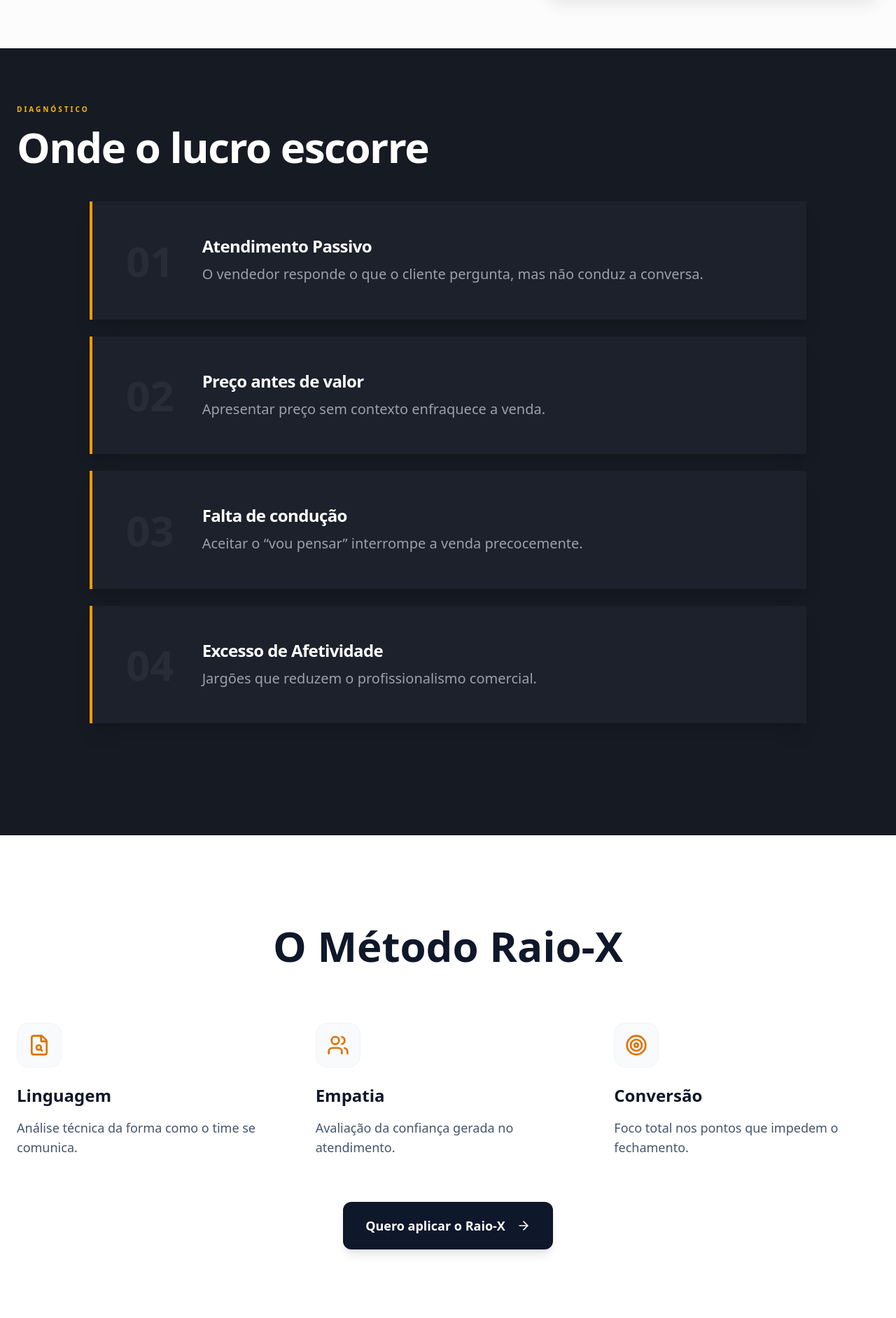
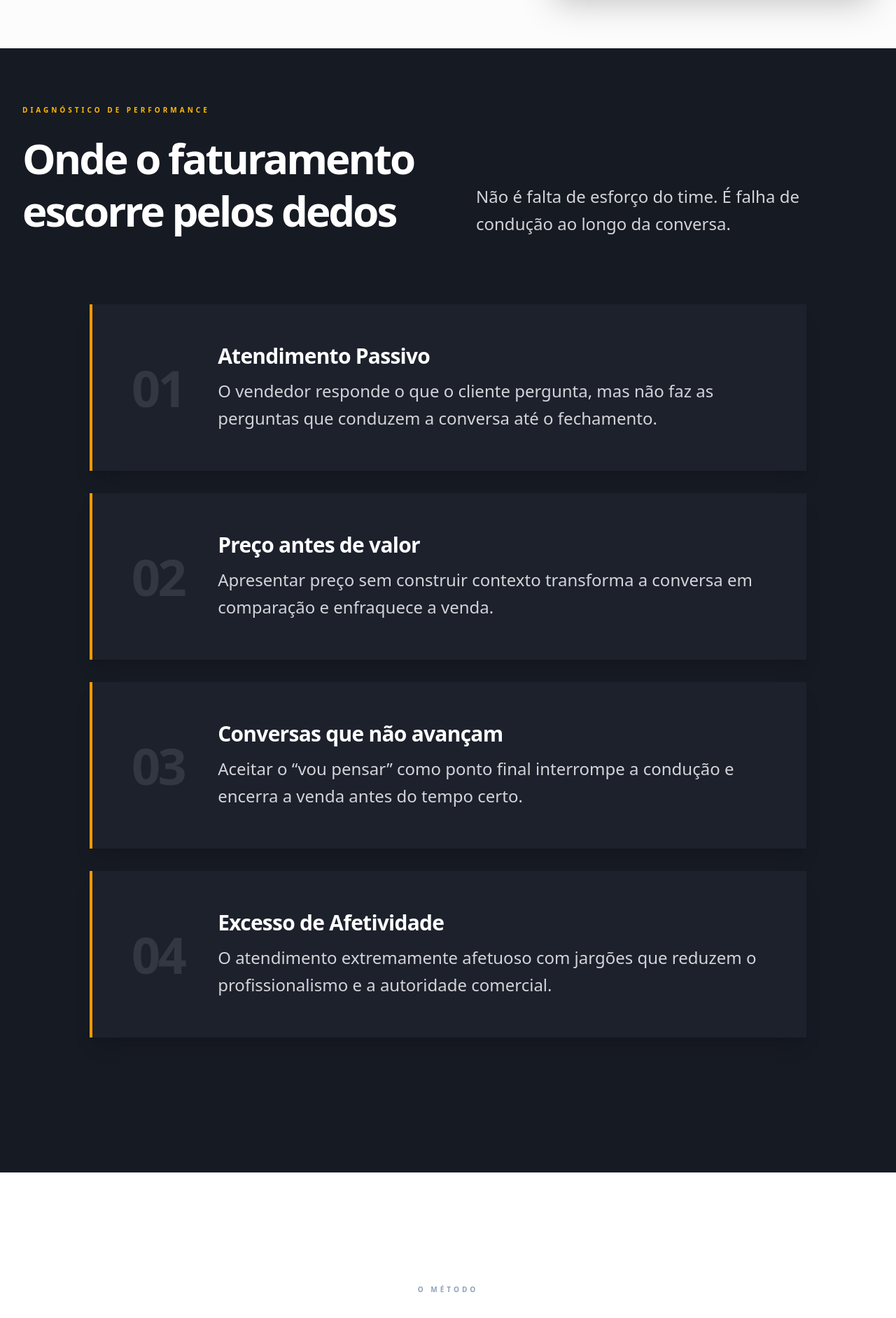
Before and after one commit to valuciafurtadoconsultoria-code/valucia-landing-page, a React (Vite) app: page / in a window 1280 px wide. Shown: the part 880-2764 px from the top of the page at 70% size. Built offline with nearby package versions, Linux system fonts and the light colour scheme.

Commit message:
Correção final de performance e restauro de conteúdo

```diff
--- a/src/App.jsx
+++ b/src/App.jsx
@@ -16,7 +16,7 @@ import {
   FileSearch
 } from "lucide-react";
 
-// CONFIGURAÇÃO GLOBAL - Nomes exatos conforme as suas fotos WebP de 118KB/91KB
+// CONFIGURAÇÃO GLOBAL - Nomes exatos dos seus ficheiros WebP de 118KB/91KB
 const CONFIG = {
   whatsapp: "5541996987079",
   images: {
@@ -27,7 +27,6 @@ const CONFIG = {
 
 /**
  * Componente de Imagem com Performance de Elite
- * Resolve a pixelização e garante prioridade máxima de download no Safari.
  */
 function ImageWithFallback({ src, alt, className, isPriority = false }) {
   const [failed, setFailed] = useState(false);
@@ -46,7 +45,6 @@ function ImageWithFallback({ src, alt, className, isPriority = false }) {
 
   return (
     <div className={`${className} bg-slate-200 relative overflow-hidden`} style={{ aspectRatio: '3/4', willChange: 'opacity' }}>
-      {/* Skeleton de carregamento imediato */}
       {!isLoaded && (
         <div className="absolute inset-0 bg-slate-100 animate-pulse flex items-center justify-center">
              <div className="w-8 h-8 border-2 border-amber-500/20 border-t-amber-500 rounded-full animate-spin" />
@@ -57,8 +55,8 @@ function ImageWithFallback({ src, alt, className, isPriority = false }) {
         alt={alt}
         onLoad={() => setIsLoaded(true)}
         className={`w-full h-full object-cover transition-all duration-500 ease-out ${isLoaded ? 'opacity-100 scale-100' : 'opacity-0 scale-105'}`}
-        // Atributos cruciais para Core Web Vitals
-        fetchPriority={isPriority ? "high" : "auto"}
+        // CORREÇÃO: fetchpriority em minúsculas para eliminar erro do React
+        fetchpriority={isPriority ? "high" : "auto"}
         loading={isPriority ? "eager" : "lazy"}
         decoding="async"
         onError={() => setFailed(true)}
@@ -101,12 +99,19 @@ const Navbar = () => {
   }, []);
 
   return (
-    <nav className={`fixed w-full z-50 transition-all duration-300 ${scrolled ? "bg-white/95 backdrop-blur-xl border-b border-slate-100 py-3 shadow-sm" : "bg-transparent py-6"}`}>
+    <nav className={`fixed w-full z-50 transition-all duration-500 ${scrolled ? "bg-white/95 backdrop-blur-xl border-b border-slate-100 py-3 shadow-sm" : "bg-transparent py-6"}`}>
       <div className="max-w-7xl mx-auto px-6 flex justify-between items-center">
         <div className="text-base md:text-lg font-black tracking-[0.2em] uppercase text-slate-900">
           Valúcia<span className="text-amber-500">.</span>Furtado
         </div>
-        <a href="#contato" className="bg-slate-900 text-white px-5 py-2 rounded-lg text-[10px] font-bold uppercase tracking-widest hover:bg-amber-500 transition-all">Contato</a>
+        <div className="hidden lg:flex items-center gap-8 text-[11px] font-bold uppercase tracking-[0.2em] text-slate-600">
+          <a href="#problema" className="hover:text-amber-600">O Problema</a>
+          <a href="#metodo" className="hover:text-amber-600">Raio-X</a>
+          <a href="#entregaveis" className="hover:text-amber-600">Entregáveis</a>
+          <a href="#sobre" className="hover:text-amber-600">Sobre</a>
+          <a href="#faq" className="hover:text-amber-600">FAQ</a>
+          <a href="#contato" className="bg-slate-900 text-white px-5 py-2 rounded-lg font-black hover:bg-amber-500 transition-all">Contato</a>
+        </div>
       </div>
     </nav>
   );
@@ -119,13 +124,13 @@ export default function App() {
     <main className="min-h-screen bg-white font-sans selection:bg-amber-100 selection:text-amber-900 overflow-x-hidden">
       <Navbar />
 
-      {/* HERO SECTION - Espaçamento Mobile Corrigido (pt-24 e gap-4) */}
+      {/* HERO SECTION */}
       <section className="relative pt-24 pb-12 md:pt-60 md:pb-20 overflow-hidden bg-[#fcfcfd]">
-        <div className="absolute top-0 right-0 w-[600px] h-[600px] bg-amber-500/[0.02] rounded-full blur-[120px] -z-10 translate-x-1/3 -translate-y-1/3" />
+        <div className="absolute top-0 right-0 w-[800px] h-[800px] bg-amber-500/[0.03] rounded-full blur-[150px] -z-10 translate-x-1/3 -translate-y-1/3" />
         <div className="max-w-7xl mx-auto px-6 grid md:grid-cols-12 gap-4 md:gap-16 items-center">
           <div className="md:col-span-7">
             <div className="reveal-fast">
-              <h1 className="text-4xl md:text-[80px] font-black leading-[1.1] md:leading-[0.95] tracking-tighter text-slate-900 mb-4 md:mb-10">
+              <h1 className="text-5xl md:text-[80px] font-black leading-[1.1] md:leading-[0.95] tracking-tighter text-slate-900 mb-6 md:mb-10">
                 Seu time atende bem,<br /><span className="text-amber-600">mas não vende?</span>
               </h1>
               <p className="text-lg md:text-2xl text-slate-600 leading-relaxed max-w-xl mb-6 md:mb-12 font-medium">
@@ -134,7 +139,7 @@ export default function App() {
             </div>
           </div>
           <div className="md:col-span-5 relative mt-4 md:mt-0">
-            <div className="relative z-10 overflow-hidden rounded-2xl border-4 md:border-8 border-white shadow-xl">
+            <div className="relative z-10 overflow-hidden rounded-2xl border-4 md:border-8 border-white shadow-2xl transition-transform duration-700">
               <ImageWithFallback
                 src={CONFIG.images.hero}
                 alt="Valúcia Furtado"
@@ -142,31 +147,35 @@ export default function App() {
                 isPriority={true}
               />
             </div>
-            <div className="absolute -bottom-4 -left-4 w-24 h-24 border-b-2 border-l-2 border-amber-500/10 rounded-bl-xl -z-10" />
+            <div className="absolute -bottom-6 -left-6 w-32 h-32 border-b-4 border-l-4 border-amber-500/20 rounded-bl-3xl -z-10" />
           </div>
         </div>
       </section>
 
       {/* SECÇÃO PROBLEMA */}
-      <section id="problema" className="pt-10 pb-20 md:pt-20 md:pb-40 bg-[#161a23]">
-        <div className="max-w-7xl mx-auto px-6 text-white">
-          <div className="mb-12">
-            <span className="text-amber-400 font-black uppercase tracking-[0.3em] text-[10px] mb-4 block">Diagnóstico</span>
-            <h2 className="text-3xl md:text-6xl font-black text-white tracking-tight">Onde o lucro escorre</h2>
+      <section id="problema" className="pt-12 pb-24 md:pt-20 md:pb-48 bg-[#161a23] border-y border-white/5">
+        <div className="max-w-7xl mx-auto px-8 text-white">
+          <div className="grid md:grid-cols-2 gap-12 md:gap-20 items-end mb-16 md:mb-24">
+            <div>
+              <span className="text-amber-400 font-black uppercase tracking-[0.4em] text-[10px] mb-6 block">Diagnóstico de Performance</span>
+              <h2 className="text-3xl md:text-6xl font-black tracking-tighter leading-tight text-white">Onde o faturamento escorre pelos dedos</h2>
+            </div>
+            <p className="text-lg md:text-2xl text-zinc-300 font-medium leading-relaxed">Não é falta de esforço do time. É falha de condução ao longo da conversa.</p>
           </div>
-          <div className="flex flex-col gap-4 md:gap-6 max-w-5xl mx-auto">
+
+          <div className="flex flex-col gap-6 md:gap-8 max-w-5xl mx-auto">
             {[
-              { title: "Atendimento Passivo", num: "01", desc: "O vendedor responde o que o cliente pergunta, mas não conduz a conversa." },
-              { title: "Preço antes de valor", num: "02", desc: "Apresentar preço sem contexto enfraquece a venda." },
-              { title: "Falta de condução", num: "03", desc: "Aceitar o “vou pensar” interrompe a venda precocemente." },
-              { title: "Excesso de Afetividade", num: "04", desc: "Jargões que reduzem o profissionalismo comercial." }
+              { title: "Atendimento Passivo", desc: "O vendedor responde o que o cliente pergunta, mas não faz as perguntas que conduzem a conversa até o fechamento.", num: "01" },
+              { title: "Preço antes de valor", desc: "Apresentar preço sem construir contexto transforma a conversa em comparação e enfraquece a venda.", num: "02" },
+              { title: "Conversas que não avançam", desc: "Aceitar o “vou pensar” como ponto final interrompe a condução e encerra a venda antes do tempo certo.", num: "03" },
+              { title: "Excesso de Afetividade", desc: "O atendimento extremamente afetuoso com jargões que reduzem o profissionalismo e a autoridade comercial.", num: "04" }
             ].map((item, idx) => (
-              <div key={idx} className="bg-[#1c212c] p-6 md:p-12 border-l-4 border-amber-500 shadow-xl group hover:bg-[#232936] transition-colors">
-                <div className="flex flex-col md:flex-row md:items-center gap-4 md:gap-10">
-                  <span className="text-4xl md:text-6xl font-black text-white/5 tabular-nums">{item.num}</span>
-                  <div className="space-y-2">
-                    <h3 className="font-bold text-xl md:text-2xl text-white tracking-tight">{item.title}</h3>
-                    <p className="text-zinc-400 leading-relaxed text-base md:text-xl font-normal">{item.desc}</p>
+              <div key={idx} className="bg-[#1c212c] p-8 md:p-14 border-l-4 border-amber-500 shadow-xl group hover:bg-[#232936] transition-all duration-500 relative overflow-hidden">
+                <div className="flex flex-col md:flex-row md:items-center gap-6 md:gap-12 relative z-10">
+                  <span className="text-5xl md:text-7xl font-black text-white/10 group-hover:text-amber-500/20 transition-colors tabular-nums tracking-tighter block">{item.num}</span>
+                  <div className="space-y-3">
+                    <h3 className="font-bold text-2xl md:text-3xl text-white group-hover:text-amber-400 transition-colors tracking-tight">{item.title}</h3>
+                    <p className="text-zinc-300 leading-relaxed font-normal text-lg md:text-2xl max-w-4xl" dangerouslySetInnerHTML={{ __html: item.desc }} />
                   </div>
                 </div>
               </div>
@@ -175,39 +184,140 @@ export default function App() {
         </div>
       </section>
 
-      {/* MÉTODO */}
-      <section id="metodo" className="py-20 md:py-32 bg-white text-center">
-        <div className="max-w-7xl mx-auto px-6">
-          <h2 className="text-3xl md:text-6xl font-black text-slate-900 mb-20">O Método Raio-X</h2>
-          <div className="grid md:grid-cols-3 gap-12 text-left mb-16">
+      {/* SECÇÃO O MÉTODO */}
+      <section id="metodo" className="py-24 md:py-40 bg-white relative overflow-hidden">
+        <div className="max-w-7xl mx-auto px-8 relative z-10">
+          <div className="text-center max-w-4xl mx-auto mb-20 md:mb-32">
+            <span className="text-slate-400 font-black uppercase tracking-[0.4em] text-[10px] mb-6 block">O MÉTODO</span>
+            <h2 className="text-4xl md:text-6xl font-black tracking-tighter text-slate-900 leading-[1.1] mb-8">
+              O <span className="text-amber-600 underline underline-offset-[12px] decoration-amber-500/20">Raio-X</span> que revela a erosão do seu lucro
+            </h2>
+          </div>
+
+          <div className="grid md:grid-cols-3 gap-12 md:gap-8 relative mb-16 md:mb-24">
             {[
-              { icon: <FileSearch size={32} />, title: "Linguagem", desc: "Análise técnica da forma como o time se comunica." },
-              { icon: <Users size={32} />, title: "Empatia", desc: "Avaliação da confiança gerada no atendimento." },
-              { icon: <Target size={32} />, title: "Conversão", desc: "Foco total nos pontos que impedem o fechamento." }
+              { icon: <FileSearch className="w-8 h-8" />, title: "Linguagem e Técnica", desc: "Observa como o vendedor se comunica, quais perguntas faz e se domina a técnica necessária para conduzir a conversa." },
+              { icon: <Users className="w-8 h-8" />, title: "Relação e Empatia", desc: "Avalia se a conversa se mantém consultiva e se o atendimento cria confiança suficiente para avançar." },
+              { icon: <Target className="w-8 h-8" />, title: "Convergência", desc: "Analisa se a conversa avança, como as objeções são tratadas e onde a condução se perde." }
             ].map((step, idx) => (
-              <div key={idx}>
-                <div className="w-16 h-16 bg-slate-50 border border-slate-100 rounded-2xl flex items-center justify-center text-amber-600 mb-6">{step.icon}</div>
-                <h3 className="text-2xl font-black text-slate-900 mb-4">{step.title}</h3>
-                <p className="text-slate-600 text-lg">{step.desc}</p>
+              <div key={idx} className="relative group">
+                <div className="w-20 h-20 bg-slate-50 border border-slate-100 rounded-3xl flex items-center justify-center text-amber-600 mb-8 group-hover:bg-amber-500 group-hover:text-white transition-all duration-500 shadow-sm">
+                  {step.icon}
+                </div>
+                <div className="space-y-4">
+                  <h3 className="text-2xl font-black text-slate-900 tracking-tight">{step.title}</h3>
+                  <p className="text-slate-600 leading-relaxed text-lg font-medium">{step.desc}</p>
+                </div>
               </div>
             ))}
           </div>
-          <a href={waLinkMain} target="_blank" rel="noreferrer" className="inline-flex items-center gap-4 px-8 py-5 bg-slate-900 text-white font-bold hover:bg-amber-500 transition-all rounded-xl text-lg shadow-lg">
-            Quero aplicar o Raio-X
-            <ArrowRight size={20} />
-          </a>
+
+          <div className="text-center">
+            <a href={waLinkMain} target="_blank" rel="noreferrer" className="group inline-flex justify-center items-center gap-4 px-8 md:px-12 py-5 md:py-6 bg-slate-900 text-white font-bold hover:bg-amber-500 transition-all rounded-xl shadow-xl shadow-slate-100 text-center text-lg md:text-xl">
+              Quero aplicar o Raio-X na minha operação
+              <ArrowRight size={20} className="group-hover:translate-x-2 transition-transform" />
+            </a>
+          </div>
         </div>
       </section>
 
-      {/* SOBRE */}
-      <section id="sobre" className="py-20 md:py-40 bg-[#0f1218]">
-        <div className="max-w-7xl mx-auto px-6 grid md:grid-cols-12 gap-10 md:gap-20 items-center">
-          <div className="md:col-span-5">
-            <ImageWithFallback src={CONFIG.images.bio} alt="Valúcia" className="rounded-2xl shadow-2xl w-full" />
+      {/* SECÇÃO ENTREGÁVEIS */}
+      <section id="entregaveis" className="py-24 md:py-32 bg-[#fcfcfd]">
+        <div className="max-w-7xl mx-auto px-8">
+          <div className="text-center max-w-4xl mx-auto mb-16 md:mb-20">
+            <span className="text-amber-600 font-black uppercase tracking-[0.4em] text-[10px] mb-6 block">Resultados Tangíveis</span>
+            <h2 className="text-3xl md:text-5xl font-black tracking-tighter text-slate-900 mb-6">O que você passa a enxergar</h2>
+            <p className="text-lg md:text-2xl text-slate-600 max-w-3xl mx-auto leading-relaxed font-medium">
+              Ao final da análise, o processo deixa de ser gerido pelo achismo e passa a ser operado por evidências.
+            </p>
           </div>
-          <div className="md:col-span-7 text-zinc-300">
-            <h2 className="text-3xl md:text-6xl font-black text-white leading-tight mb-8">Expertise aplicada</h2>
-            <p className="text-base md:text-xl font-light leading-relaxed mb-6">Expertise em estratégia comercial, com atuação em gigantes como Natura, McDonald’s e O Boticário.</p>
+
+          <div className="grid sm:grid-cols-2 lg:grid-cols-3 gap-6 md:gap-8">
+            {[
+              { icon: <UserCheck size={28} />, title: "Leitura Individual", desc: "Análise objetiva da condução de cada vendedor através de critérios técnicos." },
+              { icon: <LayoutGrid size={28} />, title: "Matriz de Equipe", desc: "Visão consolidada da condução do time para identificar gargalos coletivos." },
+              { icon: <MonitorPlay size={28} />, title: "Sessão Executiva", desc: "Interpretação dos achados e definição de prioridades imediatas de ação." },
+              { icon: <Droplets size={28} />, title: "Mapa de Vazamento", desc: "Diagnóstico técnico que revela onde a receita escorre durante a conversa." },
+              { icon: <Gauge size={28} />, title: "Índice de Maturidade", desc: "Indicador técnico que mede o nível de evolução comercial da operação." },
+              { icon: <MessageCircleOff size={28} />, title: "Objeções Críticas", desc: "Leitura estruturada das objeções recorrentes e como contorná-los." }
+            ].map((item, i) => (
+              <div key={i} className="p-8 md:p-10 border border-slate-100 rounded-2xl bg-white hover:shadow-2xl transition-all group shadow-sm">
+                <div className="w-14 h-14 bg-slate-50 text-amber-600 rounded-lg shadow-sm flex items-center justify-center mb-6 md:mb-8 group-hover:bg-amber-500 group-hover:text-white transition-all">{item.icon}</div>
+                <h3 className="font-bold text-xl md:text-2xl text-slate-900 mb-3 md:mb-4 leading-tight">{item.title}</h3>
+                <p className="text-slate-600 leading-relaxed text-base md:text-lg font-medium">{item.desc}</p>
+              </div>
+            ))}
+          </div>
+        </div>
+      </section>
+
+      {/* BIO SECTION */}
+      <section id="sobre" className="py-24 md:py-48 bg-[#0f1218] relative overflow-hidden">
+        <div className="max-w-7xl mx-auto px-8 relative z-10">
+          <div className="mb-12 md:mb-24">
+            <span className="text-amber-400 font-black uppercase tracking-[0.4em] text-[10px] mb-6 block">Quem analisa o seu time</span>
+            <h2 className="text-3xl md:text-6xl lg:text-7xl font-black leading-[1.1] tracking-tighter text-white max-w-5xl">
+              Expertise de multinacional aplicada ao crescimento do seu negócio
+            </h2>
+          </div>
+
+          <div className="grid md:grid-cols-12 gap-12 md:gap-24 items-start">
+            <div className="md:col-span-5 relative">
+              <div className="aspect-[4/5] overflow-hidden rounded-3xl border border-white/10 shadow-2xl">
+                <ImageWithFallback src={CONFIG.images.bio} alt="Valúcia Furtado" className="w-full h-full object-cover" />
+              </div>
+              <div className="absolute -bottom-8 -right-8 bg-amber-500 p-6 md:p-8 rounded-2xl shadow-2xl hidden lg:block text-slate-950">
+                <p className="text-3xl md:text-4xl font-black leading-none">15+</p>
+                <p className="text-[10px] font-bold uppercase tracking-[0.1em] mt-2">Anos de Performance</p>
+              </div>
+            </div>
+
+            <div className="md:col-span-7 space-y-8 md:space-y-10">
+              <div className="space-y-6 md:space-y-8 text-zinc-200 text-lg md:text-2xl font-light leading-relaxed">
+                <p>
+                  Sou especialista em <span className="text-white font-bold italic underline decoration-amber-500/40 underline-offset-8">Estratégia Comercial</span>, com atuação em gigantes como <span className="text-white font-bold">Natura, McDonald’s e O Boticário</span>, liderando times, estruturando processos e respondendo diretamente por resultado.
+                </p>
+                <p>
+                  Hoje, minha missão é traduzir as estratégias dos grandes players para a realidade das PMEs. Através de uma análise profunda, transformo operações comerciais com foco <span className="text-white font-bold">em aumentar o faturamento</span> e trazer <span className="text-white font-bold">previsibilidade</span> ao negócio.
+                </p>
+              </div>
+            </div>
+          </div>
+        </div>
+      </section>
+
+      {/* FAQ */}
+      <section id="faq" className="py-24 bg-slate-50 border-y border-slate-200">
+        <div className="max-w-4xl mx-auto px-8">
+          <div className="text-center mb-16">
+            <span className="text-amber-600 font-black uppercase tracking-[0.4em] text-[10px] mb-6 block">Dúvidas Frequentes</span>
+            <h2 className="text-3xl md:text-4xl font-black text-slate-900 tracking-tight">FAQ</h2>
+          </div>
+          <div className="space-y-2 bg-white p-6 md:p-8 rounded-[1.5rem] shadow-sm border border-slate-100">
+            {[
+              { q: "Isso é um treinamento para o time de vendas?", a: "Não. A análise não é um treinamento. Ela revela, com evidências, como a condução das conversas acontece hoje e onde o faturamento escorre." },
+              { q: "Vocês analisam todas as conversas do WhatsApp?", a: "São analisadas conversas reais em volume suficiente para identificar padrões consistentes de condução e pontos de ruptura." },
+              { q: "Meu time será exposto ou avaliado individualmente?", a: "O foco não é exposição. A leitura individual existe para apoiar decisões de gestão, não para constranger pessoas." },
+              { q: "Isso serve para qualquer tipo de empresa?", a: "A análise é indicada para operações em que o WhatsApp é um canal relevante de venda e que contam com equipas comerciais." }
+            ].map((item, idx) => (
+              <AccordionItem key={idx} question={item.q} answer={item.a} />
+            ))}
+          </div>
+        </div>
+      </section>
+
+      {/* CTA FINAL */}
+      <section id="contato" className="bg-white text-slate-900 py-24 md:py-48 relative overflow-hidden text-center">
+        <div className="max-w-5xl mx-auto px-8 relative z-10 text-center space-y-12">
+          <div className="reveal-fast">
+            <h2 className="text-4xl md:text-6xl font-black tracking-tight leading-tight mb-8">Transforme conversas em <span className="text-amber-500 underline decoration-amber-500/10 underline-offset-[12px]">faturamento</span></h2>
+            <p className="mt-6 text-slate-600 text-lg md:text-3xl leading-relaxed max-w-2xl mx-auto font-medium mb-12 md:mb-16">
+              Quando a condução é clara, o faturamento deixa de depender de esforço individual e se torna uma estratégia de conversão.
+            </p>
+            <a href={waLinkMain} target="_blank" rel="noreferrer" className="group inline-flex justify-center items-center gap-4 px-10 md:px-12 py-6 md:py-7 bg-slate-900 text-white font-black text-xl hover:bg-amber-500 transition-all rounded-2xl shadow-2xl hover:scale-[1.03]">
+              <MessageCircle size={26} className="text-amber-400 group-hover:text-white transition-colors" />
+              Quero aplicar esta análise na minha operação
+            </a>
           </div>
         </div>
       </section>
```
